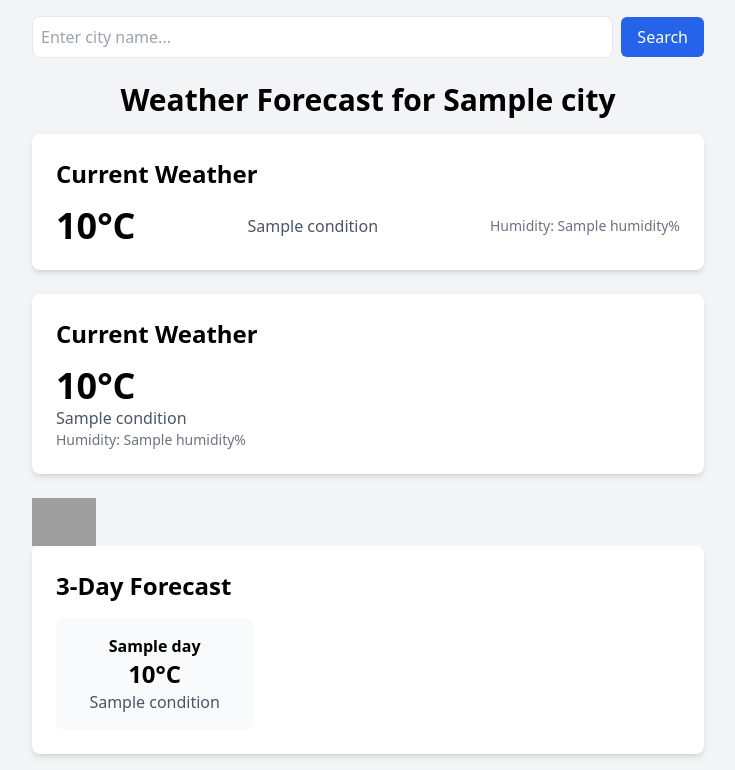
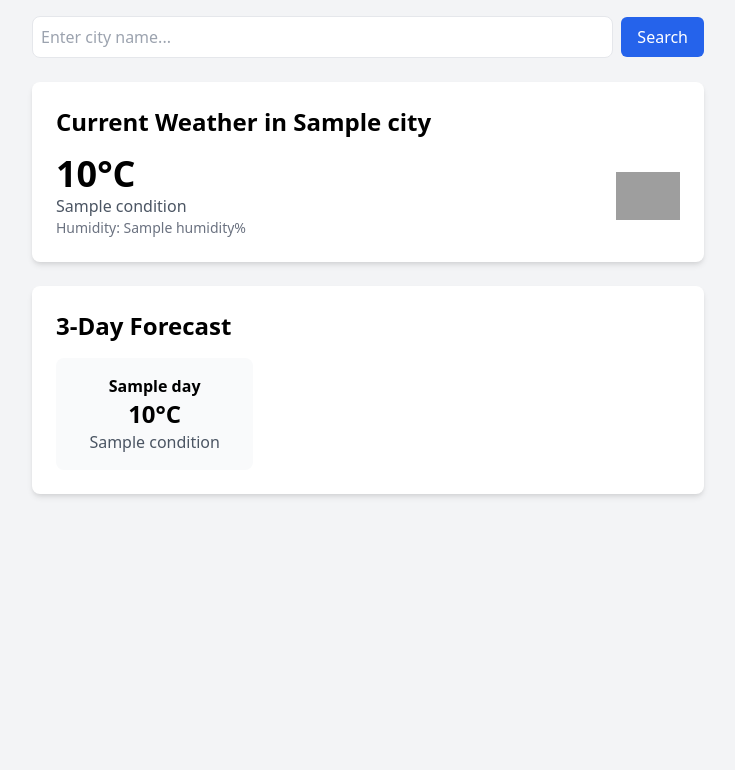
Before and after one commit to joshua2705/Flask-webapp, a Flask app: template templates/weather.html in a window 1280 px wide. Shown: the part 56-826 px from the top of the page, without its empty margins (272-1007 px from the left). After the commit the page ends 553 px from the top, so only its background shows below. Run offline with Flask 3, Linux system fonts and the light colour scheme; the template is opened without the code that fills it: most values are stand-ins (such as "Sample title", 1, 10 or a date in 2020); grey boxes are pictures that could not be loaded.

Commit message:
Merged all the branches

```diff
--- a/routes/weather.py
+++ b/routes/weather.py
@@ -7,20 +7,20 @@ weather_bp = Blueprint('weather', __name__)
 @weather_bp.route('/', methods=['GET', 'POST'])
 def weather_page():
     # Default city: Paris, France
-    city = {'name': 'Paris', 'country': 'FR'}  # Hardcoded default city
+    city = {'name': 'Paris', 'country': 'FR'}
 
     # Default unit: Celsius
     unit = 'C'
 
     forecast = None
-    city = None
     if request.method == 'POST':
         # Retrieve city name from the form input
-        city = request.form.get('city')
+        city['name'] = request.form.get('city')
 
     # Fetch weather data
     forecast = get_weather_forecast(city, unit=unit)
 
+    #Error handling
     if not forecast or 'current' not in forecast:
             forecast = {
                 'current': {'temp': 0, 'condition': 'Unknown', 'humidity': 0},
--- a/services/calendar_service.py
+++ b/services/calendar_service.py
@@ -1,5 +1,6 @@
 events = []
 
+#What to do when a new event is added
 def add_event(event_data):
     events.append(event_data)
 
--- a/templates/weather.html
+++ b/templates/weather.html
@@ -24,34 +24,17 @@
         </div>
     </form>
 
-    {% if city %}
-        <h1 class="text-center text-3xl font-bold mb-4">Weather Forecast for {{ city }}</h1>
-    {% endif %}
-
-    {% if forecast and forecast.current %}
+    {% if forecast and forecast.current and forecast.city %}
     <!-- Display Current Weather -->
-    <div class="bg-white rounded-lg shadow-md p-6 mb-6">
-        <h2 class="text-2xl font-bold mb-4">Current Weather</h2>
-        <div class="flex items-center justify-between">
-            <p class="text-4xl font-bold">{{ forecast.current.temp }}°C</p>
-            <p class="text-gray-600">{{ forecast.current.condition }}</p>
-            <p class="text-sm text-gray-500">Humidity: {{ forecast.current.humidity }}%</p>
-        </div>
-    </div>
-
-
     <div class="max-w-2xl mx-auto">
         <div class="bg-white rounded-lg shadow-md p-6 mb-6">
-        <h2 class="text-2xl font-bold mb-4">Current Weather</h2>
+            <h2 class="text-2xl font-bold mb-4">Current Weather in {{ forecast.city }}</h2>
             <div class="flex items-center justify-between">
                 <div>
                     <p class="text-4xl font-bold">{{ forecast.current.temp }}°C</p>
                     <p class="text-gray-600">{{ forecast.current.condition }}</p>
                     <p class="text-sm text-gray-500">Humidity: {{ forecast.current.humidity }}%</p>
                 </div>
-        </div>
-    </div>
-
                 <div>
                     {% if forecast.current.condition == "Sunny" %}
                     <img src="{{ url_for('static', filename='images/clearsky.png') }}" alt="Sunny" class="w-16">
@@ -59,6 +42,8 @@
                         <img src="{{ url_for('static', filename='images/cloudy.png') }}" alt="Cloudy" class="w-16">
                     {% elif forecast.current.condition == "Rainy" %}
                         <img src="{{ url_for('static', filename='images/rain.png') }}" alt="Rainy" class="w-16">
+                    {% elif forecast.current.condition == "Misty" %}
+                        <img src="{{ url_for('static', filename='images/mist.png') }}" alt="Rainy" class="w-16">
                     {% elif forecast.current.condition == "Snowy" %}
                         <img src="{{ url_for('static', filename='images/snow.png') }}" alt="Snowy" class="w-16">
                     {% elif forecast.current.condition == "Thunderstorm" %}
@@ -67,7 +52,8 @@
                         <img src="{{ url_for('static', filename='images/default.png') }}" alt="Weather" class="w-16">
                     {% endif %}
                 </div>
-
+            </div>
+        </div>
 
         <div class="bg-white rounded-lg shadow-md p-6">
             <h2 class="text-2xl font-bold mb-4">3-Day Forecast</h2>
@@ -81,6 +67,7 @@
                 {% endfor %}
             </div>
         </div>
+    </div>
     {% else %}
             <p class="text-center text-gray-600 mt-4">No forecast data available. Please enter a valid city.</p>
     {% endif %}
```
Also changed, not shown: services/weather_service.py (+9 -10 lines), 1 other file. Lines whose indentation alone changed are shown as unchanged.
